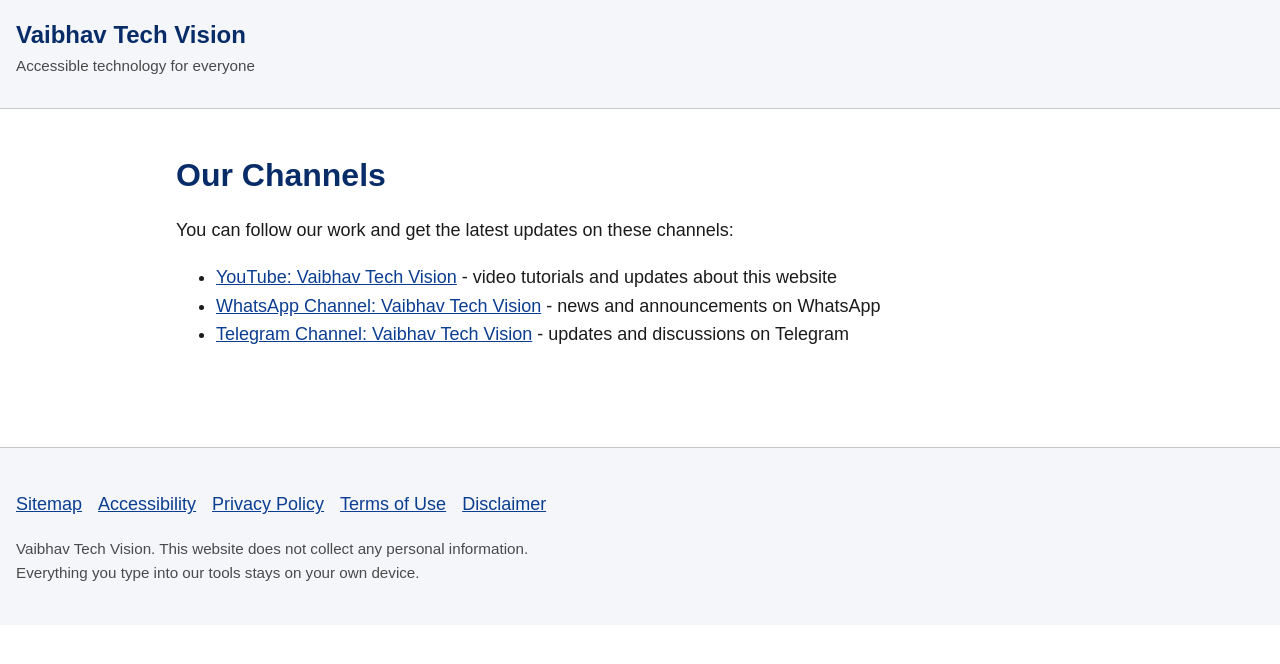
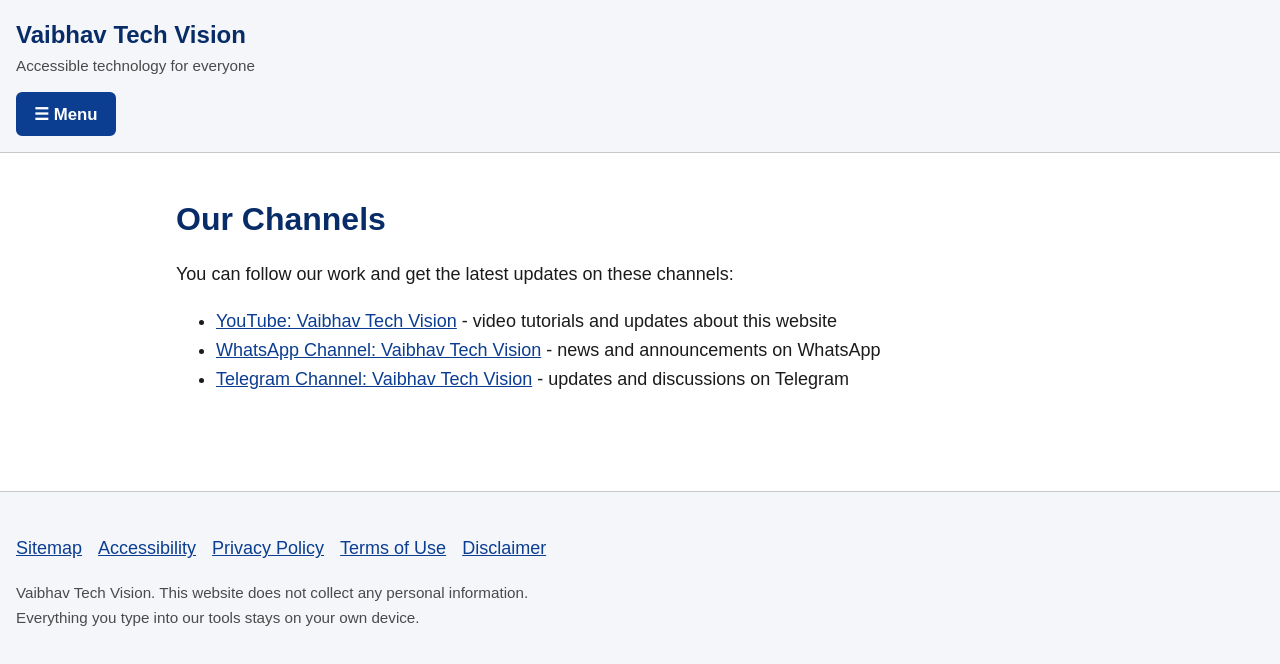
Before and after one commit to vaibhavtechvision/vaibhavtechvision.github.io, a plain HTML site: page who-we-are/our-channels.html in a window 1280 px wide. Drawn offline with Linux system fonts and the light colour scheme.

Commit message:
Add menu toggle button to navigation

```diff
--- a/who-we-are/our-channels.html
+++ b/who-we-are/our-channels.html
@@ -14,7 +14,8 @@
     <span class="tagline">Accessible technology for everyone</span>
   </a>
   <nav class="main-nav" aria-label="Main">
-    <ul class="menu">
+    <button class="menu-toggle" type="button" aria-expanded="false" aria-haspopup="true" aria-controls="site-menu">Menu</button>
+    <ul class="menu" id="site-menu">
       <li><a href="../index.html">Home</a></li>
       <li>
         <button class="submenu-toggle" type="button" aria-expanded="false" aria-haspopup="true" aria-controls="events-menu">Events</button>
```
